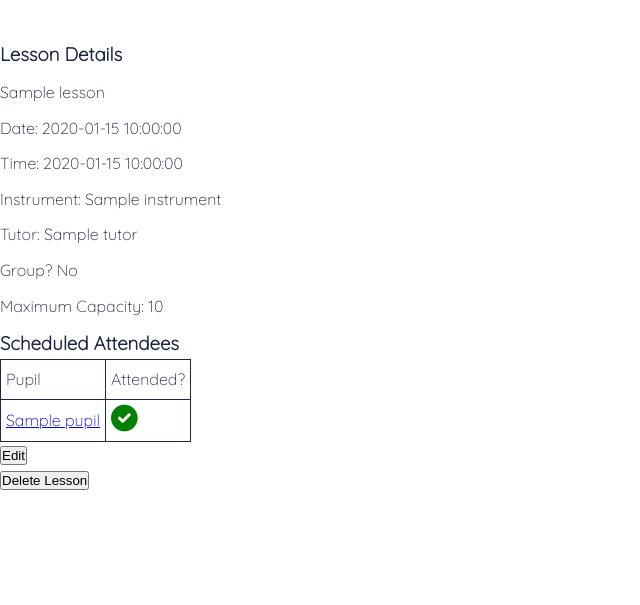
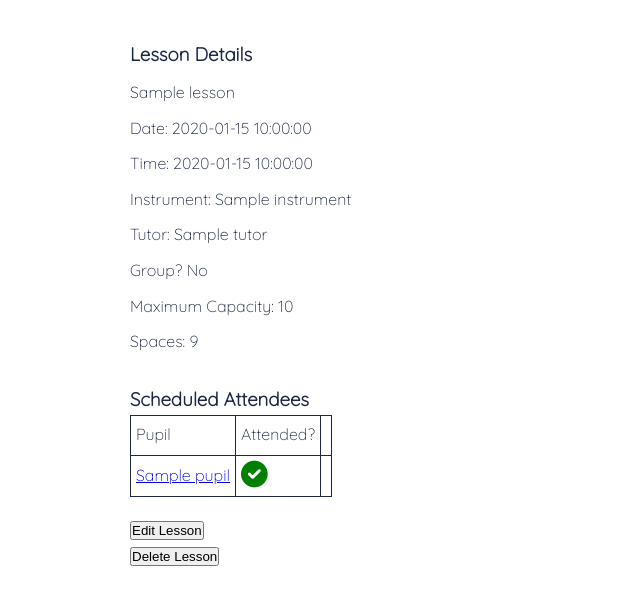
Before and after one commit to heathercking/CodeClan_Project1__Planaband, a Flask app: page /lessons/1 in a window 1280 px wide. Shown: the part 100-705 px from the top of the page, without its empty margins (0-640 px from the left). Run offline with Flask 2, Linux system fonts and the light colour scheme; a database or web service that is not in the repository returns one stand-in record (values such as "Sample title"); some libraries are stand-ins or nearby versions.

Commit message:
displays free spaces on the individual lesson page

```diff
--- a/controllers/lesson_controller.py
+++ b/controllers/lesson_controller.py
@@ -42,6 +42,7 @@ def create_lesson():
 @lessons_blueprint.route("/lessons/<id>", methods=['GET'])
 def show_lesson(id):
     lesson = lesson_repository.select(id)
+    lesson.attendees = lesson_repository.attendances(lesson)
     pupils = lesson_repository.pupils(lesson)
     attendances = lesson_repository.attendances(lesson)
     return render_template('lessons/show.html', lesson=lesson, pupils=pupils, attendances=attendances)
--- a/models/lesson.py
+++ b/models/lesson.py
@@ -20,3 +20,7 @@ class Lesson:
         no_attendees = len(self.attendees)
         spaces = self.max_capacity - no_attendees
         return spaces
+
+    def print_free_spaces(self):
+        spaces = self.count_free_spaces()
+        print(spaces)
--- a/static/css/layouts.css
+++ b/static/css/layouts.css
@@ -73,6 +73,15 @@ td a:hover {
     justify-content: space-between;
 }
 
+.lesson-details .container {
+    width: 90%;
+}
+
+.lesson-details .flex {
+    justify-content: space-between;
+    gap: 20%;
+}
+
 .tutors .container {
     width: 90%;
 }
--- a/templates/lessons/index.html
+++ b/templates/lessons/index.html
@@ -42,7 +42,7 @@
                         </form>
                     </td>
                     <td>
-                        <form action="lessons/{{ lesson.id }}"">
+                        <form action="lessons/{{ lesson.id }}">
                             <button>Log Attendance</button>
                         </form>
                     </td>
--- a/templates/lessons/show.html
+++ b/templates/lessons/show.html
@@ -1,7 +1,8 @@
 {% extends "base.html" %}
 {% block content %}
 
-    <div>
+    <div class="lesson-details">
+        <div class="container">
             <h3>Lesson Details</h3>
             <p>{{ lesson.name }}</p>
             <p>Date: {{ lesson.date }}</p>
@@ -14,9 +15,9 @@
                 {% endif %}
             </p>
             <p>Maximum Capacity: {{ lesson.max_capacity }}</p>
+            <p>Spaces: {{ lesson.count_free_spaces() }}</p>
         </div>
-
-    <div>
+        <div class ="container my-2">
             <h3>Scheduled Attendees</h3>
             <table>
                 <tr>
@@ -29,27 +30,30 @@
                         <td>
                             <form action="/attendances/{{ attendance.id }}/attended" method="POST">
                                 {% if attendance.attended == False %}
-                                <button class="attended-btn"><i class="far fa-times-circle fa-2x"></i></button>
+                                    <button class="attended-btn"><i class="far fa-times-circle fa-2x" style="color:grey"></i></button>
                                 {% else %}
                                     <button class="attended-btn"><i class="fas fa-check-circle fa-2x" style="color:green"></i></button>
                                 {% endif %}
 
                             </form>
                         </td>
+                        <td>
+
+                        </td>
                     </tr>
                 {% endfor %}
             </table>
         </div>
 
-    <div>
+        <div class="container">
             <form action="/lessons/{{ lesson.id }}/edit">
-            <button>Edit</button>
+                <button>Edit Lesson</button>
             </form>
-
             <form action="/lessons/{{ lesson.id }}/delete" method="POST">
                 <button>Delete Lesson</button>
             </form>
         </div>
+    </div>
 
 
 {% endblock %}
```
Lines whose indentation alone changed are shown as unchanged.
